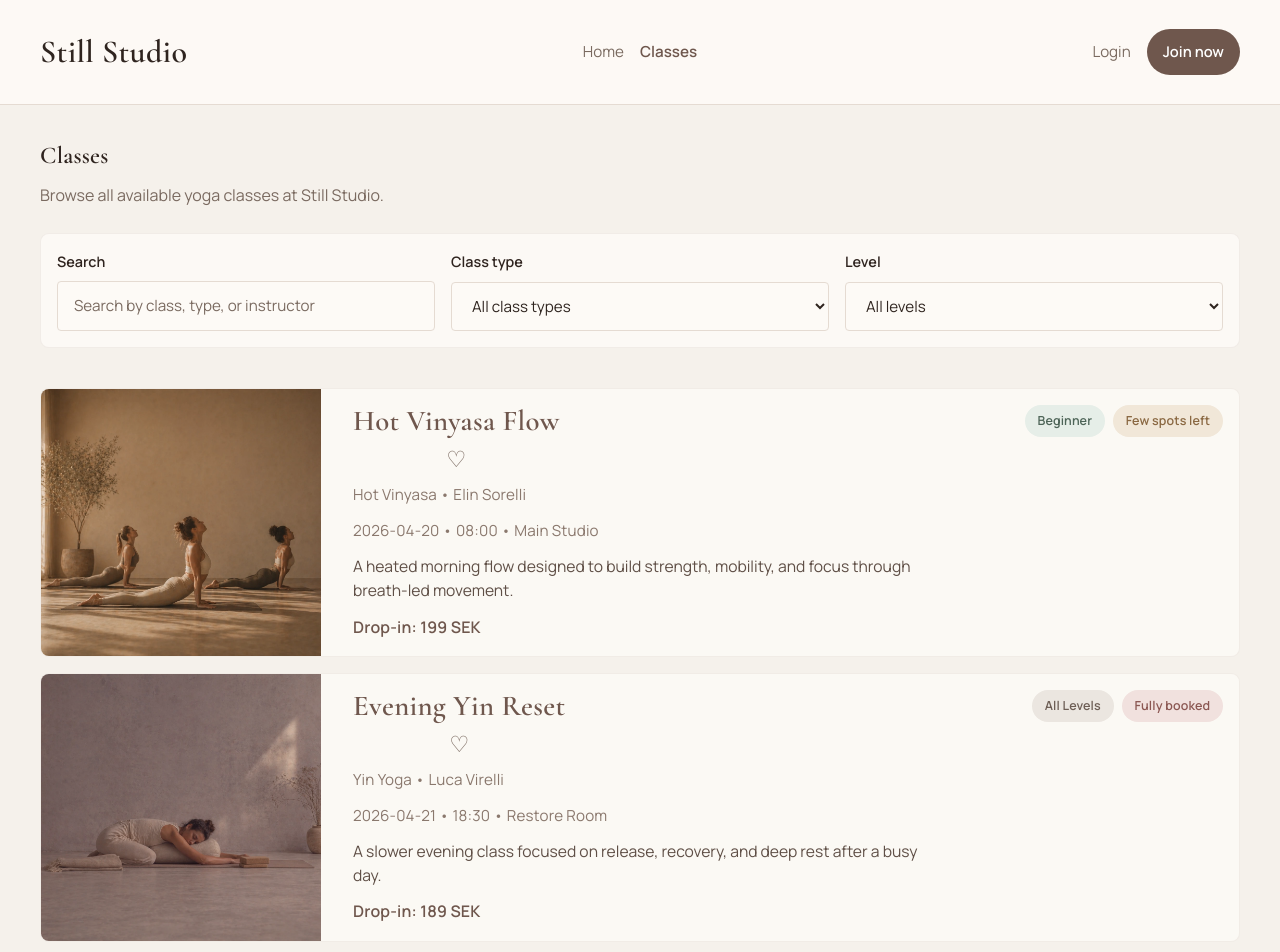
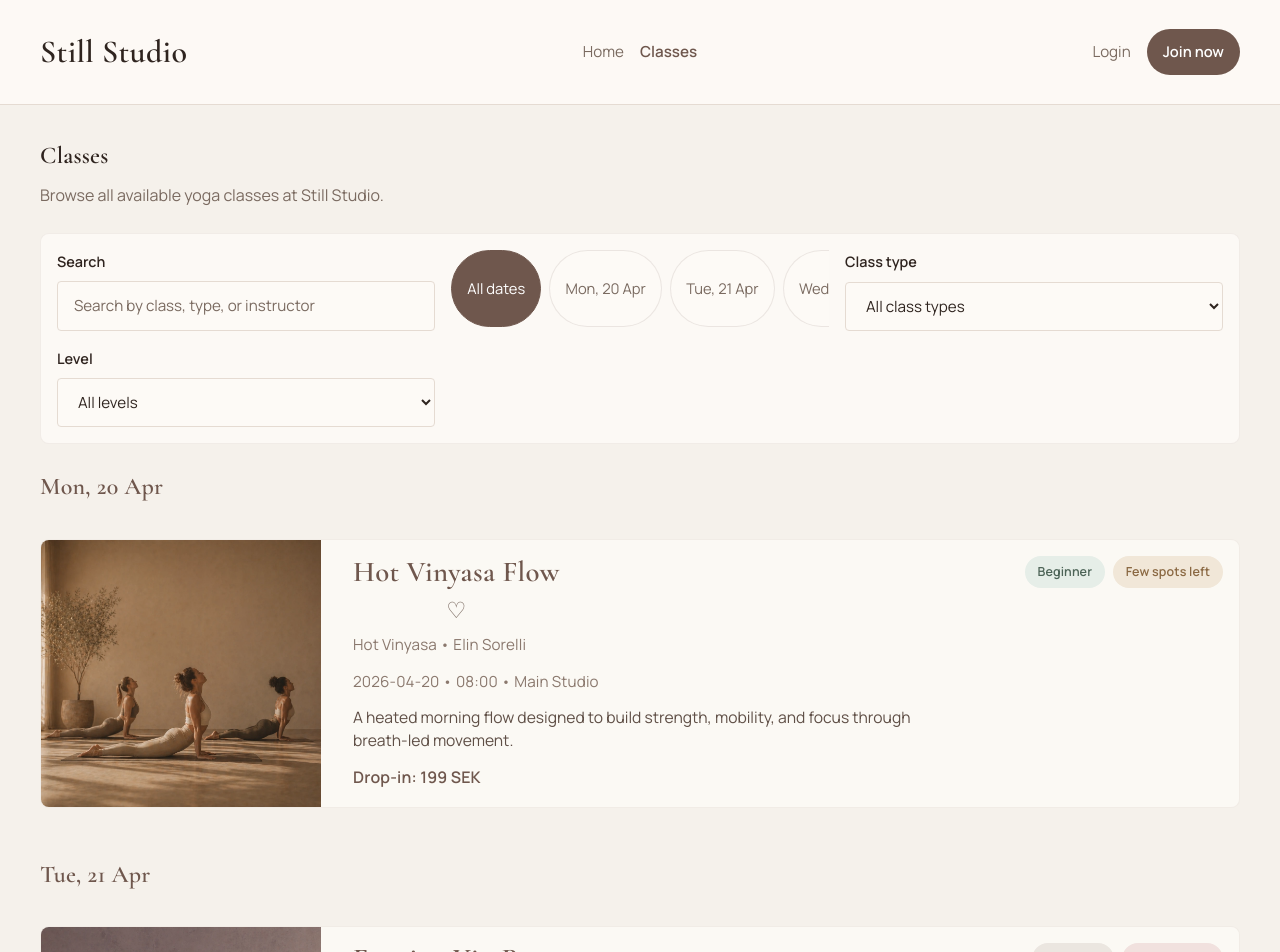
Before and after one commit to JennAnd/yoga-booking-platform, a React (Vite) app: page /classes in a window 1280 px wide. Shown: the top 952 px of the page. Built offline with nearby package versions, Linux system fonts and the light colour scheme.

Commit message:
feat: improve schedule experience with date filters and grouped classes

```diff
--- a/src/index.css
+++ b/src/index.css
@@ -722,6 +722,57 @@ a {
   box-shadow: none;
 }
 
+.classes-page__date-tabs {
+  display: flex;
+  gap: var(--space-2);
+  overflow-x: auto;
+  padding-bottom: var(--space-1);
+}
+
+.classes-page__date-tab {
+  flex-shrink: 0;
+  border: 1px solid rgba(111, 87, 77, 0.12);
+  border-radius: 999px;
+  background-color: rgba(253, 250, 246, 0.78);
+  color: var(--color-text-muted);
+  padding: 0.65rem 0.95rem;
+  font: inherit;
+  font-size: 0.92rem;
+  cursor: pointer;
+  transition:
+    background-color 0.2s ease,
+    color 0.2s ease,
+    border-color 0.2s ease;
+}
+
+.classes-page__date-tab:hover,
+.classes-page__date-tab:focus-visible {
+  color: var(--color-text);
+  border-color: rgba(111, 87, 77, 0.24);
+}
+
+.classes-page__date-tab--active {
+  background-color: var(--color-primary-dark);
+  border-color: var(--color-primary-dark);
+  color: #fff;
+}
+
+.classes-page__schedule {
+  display: grid;
+  gap: var(--space-6);
+}
+
+.classes-page__schedule-group {
+  display: grid;
+  gap: var(--space-4);
+}
+
+.classes-page__schedule-header h2 {
+  margin: 0;
+  font-size: 1.5rem;
+  color: var(--color-primary-dark);
+}
+
 /* ---------------------------------- */
 /* Class details page                 */
 /* ---------------------------------- */
--- a/src/pages/Classes.jsx
+++ b/src/pages/Classes.jsx
@@ -9,17 +9,54 @@ import Input from "../components/ui/Input";
 import Select from "../components/ui/Select";
 import { classes } from "../data/classes";
 import { filterClasses } from "../utils/filterClasses";
+import { formatScheduleDate } from "../utils/formatScheduleDate";
 
 function Classes() {
   const [filters, setFilters] = useState({
     search: "",
     type: "all",
     level: "all",
+    date: "all",
   });
 
+  const classDates = useMemo(() => {
+    return [...new Set(classes.map((yogaClass) => yogaClass.date))];
+  }, []);
+
   const filteredClasses = useMemo(() => {
-    return filterClasses(classes, filters);
+    const filteredBySearchTypeAndLevel = filterClasses(classes, filters);
+
+    const filteredByDate =
+      filters.date === "all"
+        ? filteredBySearchTypeAndLevel
+        : filteredBySearchTypeAndLevel.filter(
+            (yogaClass) => yogaClass.date === filters.date,
+          );
+
+    return [...filteredByDate].sort((firstClass, secondClass) => {
+      const firstDate = new Date(
+        `${firstClass.date}T${firstClass.time}`,
+      ).getTime();
+
+      const secondDate = new Date(
+        `${secondClass.date}T${secondClass.time}`,
+      ).getTime();
+
+      return firstDate - secondDate;
+    });
   }, [filters]);
+
+  const groupedClasses = filteredClasses.reduce((groups, yogaClass) => {
+    const date = yogaClass.date;
+
+    if (!groups[date]) {
+      groups[date] = [];
+    }
+
+    groups[date].push(yogaClass);
+
+    return groups;
+  }, {});
 
   const handleFilterChange = (event) => {
     const { name, value } = event.target;
@@ -46,6 +83,44 @@ function Classes() {
           value={filters.search}
           onChange={handleFilterChange}
         />
+
+        <div
+          className="classes-page__date-tabs"
+          aria-label="Filter classes by date"
+        >
+          <button
+            type="button"
+            className={`classes-page__date-tab ${
+              filters.date === "all" ? "classes-page__date-tab--active" : ""
+            }`}
+            onClick={() =>
+              setFilters((currentFilters) => ({
+                ...currentFilters,
+                date: "all",
+              }))
+            }
+          >
+            All dates
+          </button>
+
+          {classDates.map((date) => (
+            <button
+              key={date}
+              type="button"
+              className={`classes-page__date-tab ${
+                filters.date === date ? "classes-page__date-tab--active" : ""
+              }`}
+              onClick={() =>
+                setFilters((currentFilters) => ({
+                  ...currentFilters,
+                  date,
+                }))
+              }
+            >
+              {formatScheduleDate(date)}
+            </button>
+          ))}
+        </div>
 
         <Select
           id="type"
@@ -81,13 +156,23 @@ function Classes() {
       </div>
 
       {filteredClasses.length > 0 ? (
-        <ul className="class-card-list">
-          {filteredClasses.map((yogaClass) => (
-            <li key={yogaClass.id}>
-              <ClassCard yogaClass={yogaClass} />
-            </li>
+        <div className="classes-page__schedule">
+          {Object.entries(groupedClasses).map(([date, classesForDate]) => (
+            <section key={date} className="classes-page__schedule-group">
+              <div className="classes-page__schedule-header">
+                <h2>{formatScheduleDate(date)}</h2>
+              </div>
+
+              <ul className="class-card-list">
+                {classesForDate.map((yogaClass) => (
+                  <li key={yogaClass.id}>
+                    <ClassCard yogaClass={yogaClass} />
+                  </li>
+                ))}
+              </ul>
+            </section>
           ))}
-        </ul>
+        </div>
       ) : (
         <div className="page-placeholder">
           <h2>No classes found</h2>
--- /dev/null
+++ b/src/utils/formatScheduleDate.js
@@ -0,0 +1,11 @@
+/**
+ * Formats a class date for the schedule tabs.
+ */
+
+export function formatScheduleDate(date) {
+  return new Date(date).toLocaleDateString("en-SE", {
+    weekday: "short",
+    day: "numeric",
+    month: "short",
+  });
+}
```
